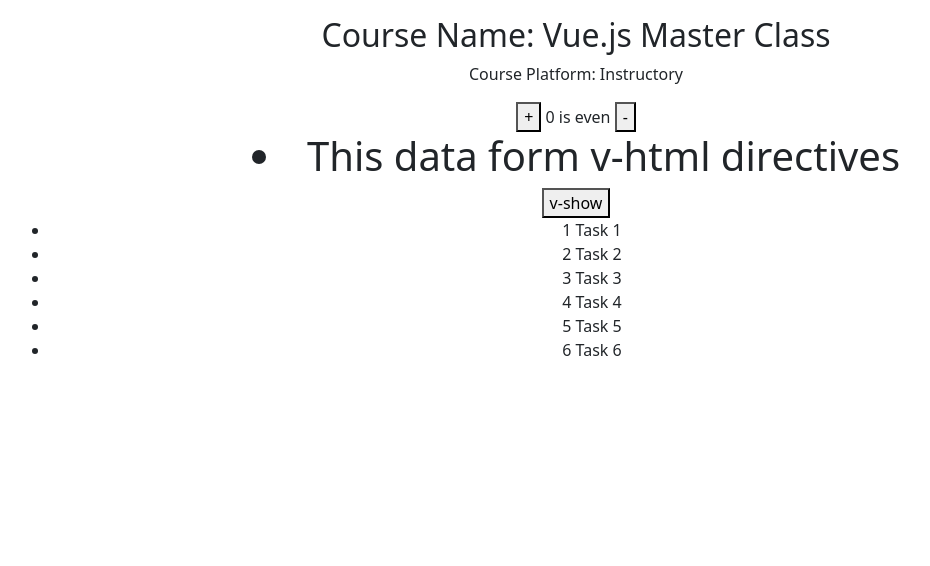
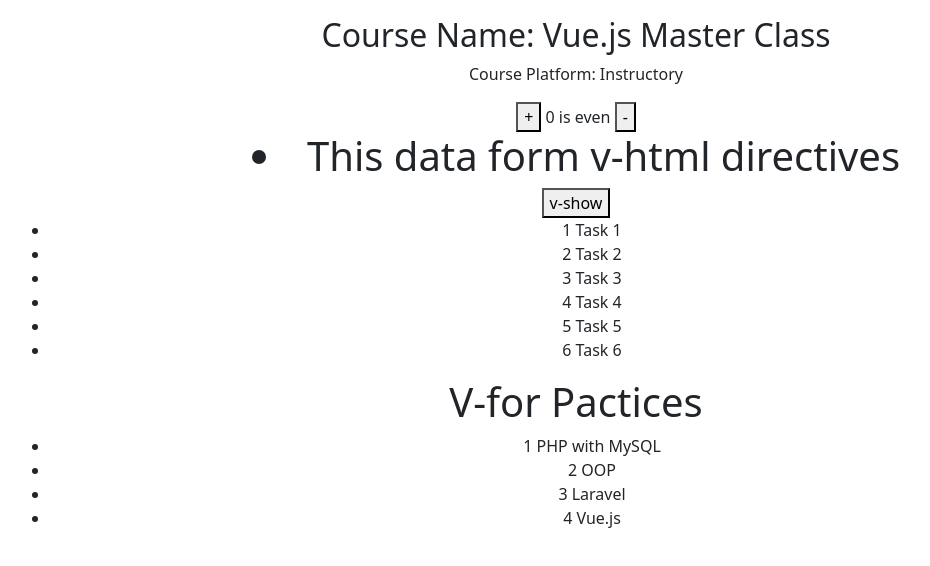
Before and after one commit to pobitrodeb/vue.js_master, a Vue app in the folder first_project/: page / in a window 1280 px wide. Shown: the top 566 px of the page, without its empty margins (64-994 px from the left). Built offline with nearby package versions, Linux system fonts and the light colour scheme.

Commit message:
Built-In Directives session done

```diff
--- a/first_project/src/App.vue
+++ b/first_project/src/App.vue
@@ -18,11 +18,19 @@
 
     <div class="">
       <ul>
-     <li v-for="todo in todos" :key="todo.id">{{ todo.id }} {{ todo.todo }}</li>
+        <li v-for="todo in todos" :key="todo.id">{{ todo.id }} {{ todo.todo }}</li>
       </ul>
     </div>
 
+    <h1> V-for Pactices  </h1>
+    <div>
+        <ul>
+          <li v-for="(course, index) in courses" :key="index"> {{ index+1 }} <span>{{ course.title }}</span> </li>
+        </ul>
+    </div>
+
   </div>
+
 </template>
 
 
@@ -50,6 +58,13 @@
       {id: 6, todo: "Task 6"},
  ]);
 
+ let courses = ref([
+    {id:1, title: 'PHP with MySQL'},
+    {id:2, title: 'OOP'},
+    {id:3, title: 'Laravel'},
+    {id:4, title: 'Vue.js'},
+ ]);
+
 // Method
  const increment = item => count.value += item
  const decrement = item => count.value -= item
```
